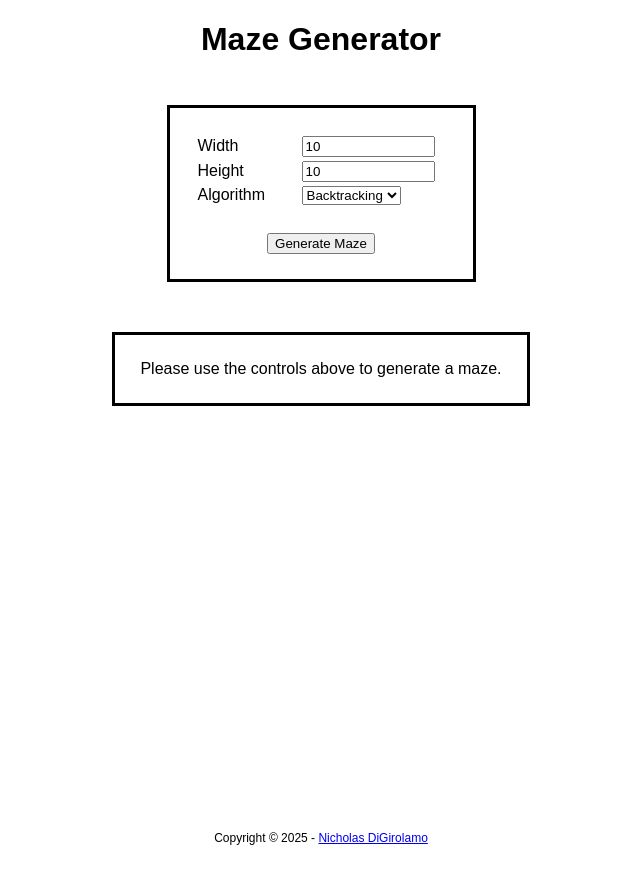
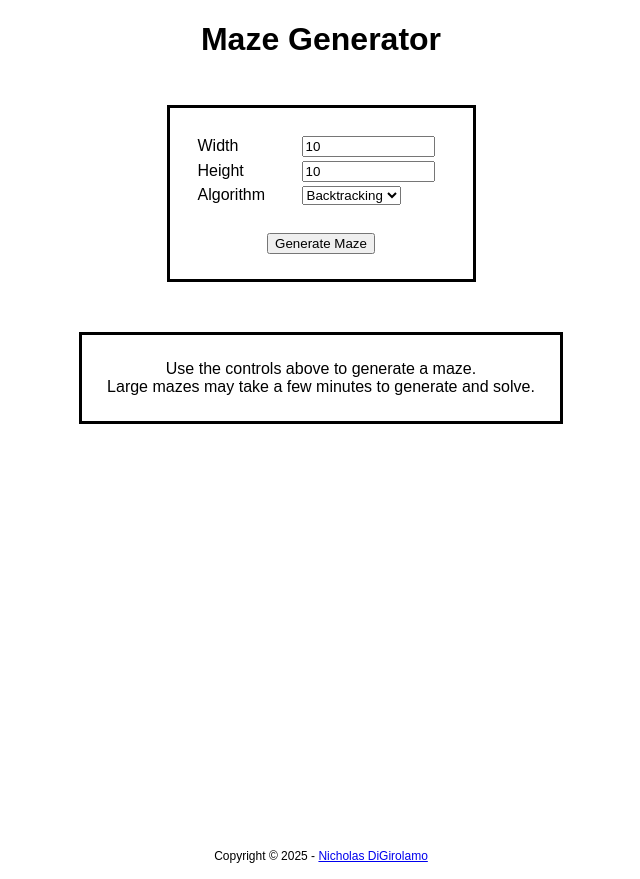
Before and after one commit to nsdigirolamo/maze-gen, a React (Vite) app: page / in a window 1280 px wide. Shown: the whole page, without its empty margins (319-959 px from the left). Built offline with nearby package versions, Linux system fonts and the light colour scheme.

Commit message:
Added to help message

```diff
--- a/src/App.tsx
+++ b/src/App.tsx
@@ -45,8 +45,10 @@ function App() {
         </>
       ) : (
         <div className="container">
-          <div className="menu">
-            Please use the controls above to generate a maze.
+          <div className="menu" style={{ textAlign: "center" }}>
+            Use the controls above to generate a maze.
+            <br />
+            Large mazes may take a few minutes to generate and solve.
           </div>
         </div>
       )}
```
